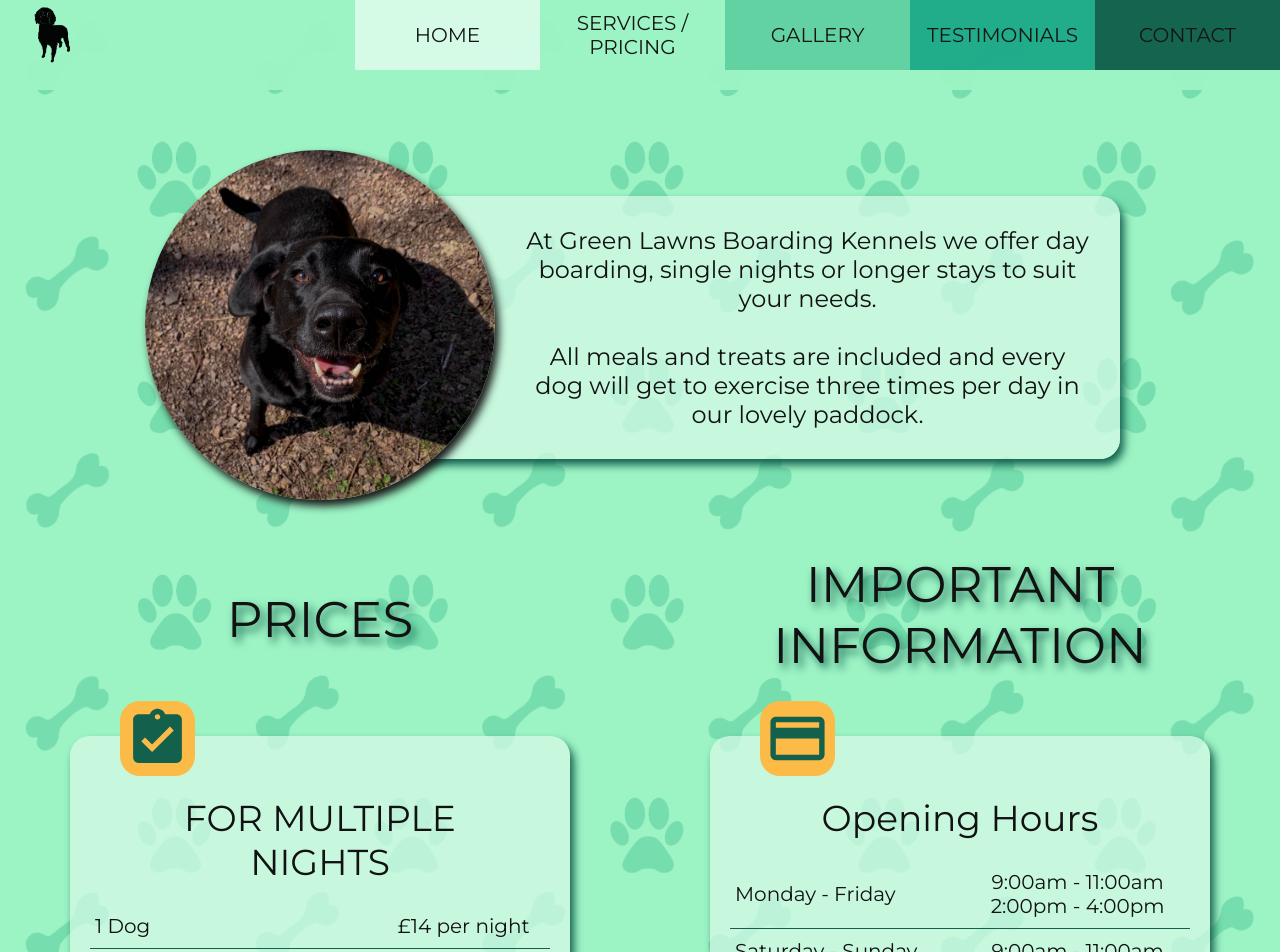
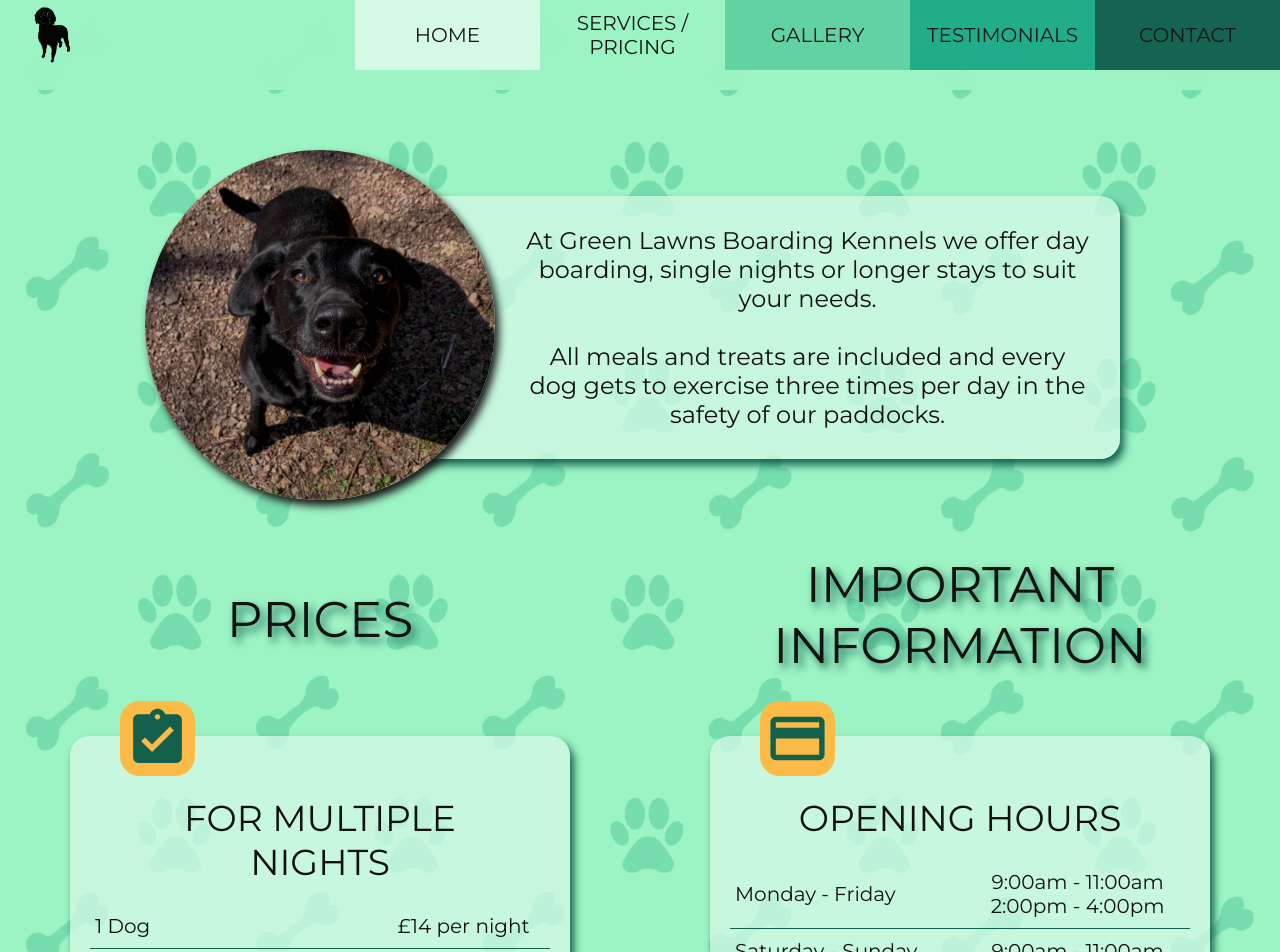
Before and after one commit to Velocima/green-lawns-next, a Next.js app: page /services in a window 1280 px wide. Shown: the top 952 px of the page. Built offline with nearby package versions, Linux system fonts and the light colour scheme.

Commit message:
small wording tweaks

```diff
--- a/components/about.jsx
+++ b/components/about.jsx
@@ -75,7 +75,7 @@ export default function About() {
 					dogs, we understand and provide the necessary time they need to become
 					comfortable with us and to make friends at their own pace. All our guests get
 					the chance to play in our lovely paddocks three times a day where they can
-					exercise and socialise with other dogs or individually if you’d prefer.
+					exercise and socialise with other dogs, or individually if you would prefer.
 				</p>
 			</section>
 			<section>
@@ -133,7 +133,7 @@ export default function About() {
 							style={{ animationPlayState: tileTextThreePlayState }}
 						>
 							If your dog requires medication during their stay, we are happy to
-							administer this. We ask that any specific detailed instructions should
+							administer this. We ask that any specific, detailed instructions should
 							be written on the medication boxes. You will also have to fill out a
 							brief medical form.
 						</p>
--- a/pages/services.jsx
+++ b/pages/services.jsx
@@ -47,8 +47,8 @@ export default function Services() {
 						longer stays to suit your needs.
 						<br />
 						<br />
-						All meals and treats are included and every dog will get to exercise three
-						times per day in our lovely paddock.
+						All meals and treats are included and every dog gets to exercise three times
+						per day in the safety of our paddocks.
 					</p>
 				</div>
 				<div className={style.info}>
@@ -166,7 +166,7 @@ export default function Services() {
 							<table>
 								<tbody>
 									<tr>
-										<th colSpan='2'>Opening Hours</th>
+										<th colSpan='2'>OPENING HOURS</th>
 									</tr>
 									<tr>
 										<td>Monday - Friday</td>
@@ -204,9 +204,9 @@ export default function Services() {
 									with the main vaccines. However, please make sure it is
 									completed at least two weeks before entering our kennels.
 									Relevant certificates should accompany your dog(s) on every
-									visit. Flea and worm treatments should be applied regularly.
-									Please take advice from your vet as to how and when these should
-									be administered.
+									visit. Flea and worm treatments should be administered
+									regularly. Please take advice from your vet as to how and when
+									these should be administered.
 								</p>
 							</li>
 							<li>
```
